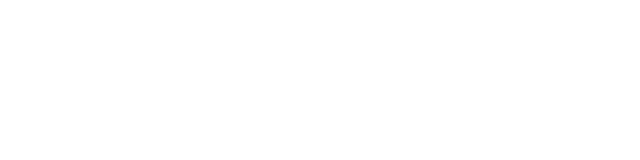
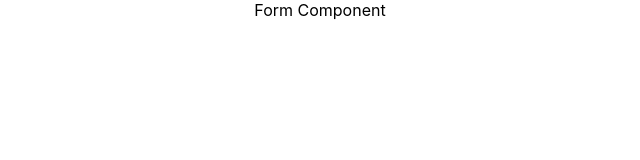
Before and after one commit to ravindukariyapperuma/Basics-of-Form-Handling-ReactJS, a React (Create React App) app: page / in a window 1280 px wide. Shown: the top 160 px of the page, without its empty margins (320-960 px from the left). Built offline with nearby package versions, Linux system fonts and the light colour scheme.

Commit message:
import Form.js

```diff
--- a/src/App.js
+++ b/src/App.js
@@ -1,11 +1,12 @@
 import React, { Component } from 'react'
 import './App.css'
+import Form from './components/Form'
 
 class App extends Component {
   render() {
     return (
       <div className="App">
-
+          <Form />
       </div>
     )
   }
--- a/src/components/Form.js
+++ b/src/components/Form.js
@@ -4,7 +4,7 @@ class Form extends Component {
     render() {
         return (
             <div>
-
+                Form Component
             </div>
         )
     }
```
